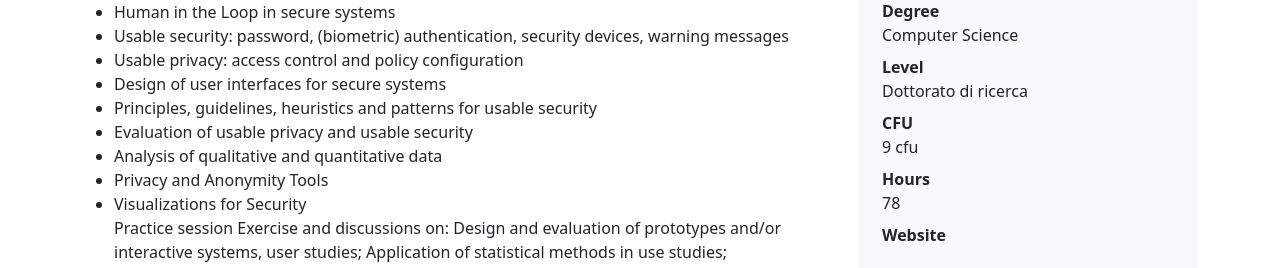
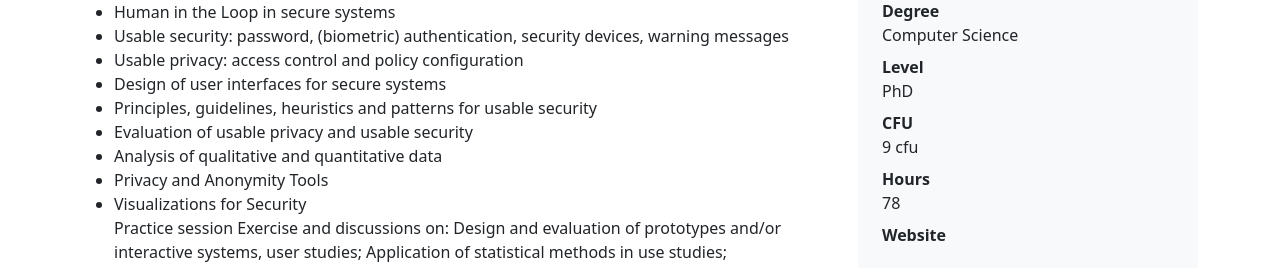
Before and after one commit to sigchi-italy/sigchi-italy, a Jekyll site: the page built from _courses/uniba-hcics/description.md, in a window 1280 px wide. Shown: the part 268-536 px from the top of the page. Built offline with Jekyll 4.4.1, drawn with Linux system fonts in a browser that asks for light colours.

Commit message:
Update description.md

```diff
--- a/_courses/uniba-hcics/description.md
+++ b/_courses/uniba-hcics/description.md
@@ -7,9 +7,10 @@ title: Human-Computer Interaction for Cybersecurity
 institution: Università degli Studi di Bari Aldo Moro
 institution-website: https://www.uniba.it/ricerca/dipartimenti/informatica/didattica/corsi-di-laurea/computer-science/computer-science
 department: Dipartimento di Informatica
+department-type: scientific
 venue: Bari
 degree: Computer Science
-level: Dottorato di ricerca
+level: PhD
 course-name: Human-Computer Interaction for Cybersecurity
 course-year: 1
 course-language: Inglese
```
